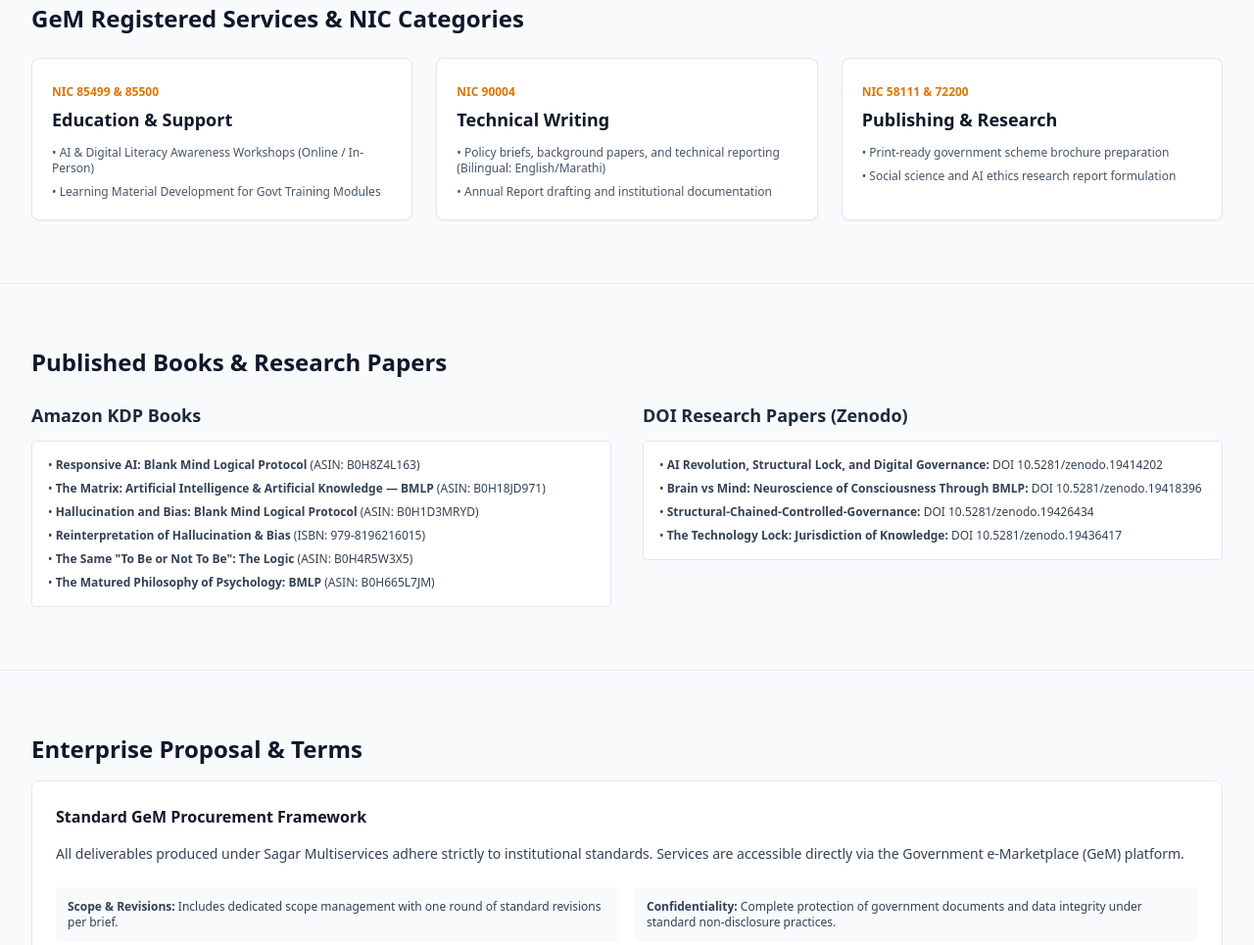
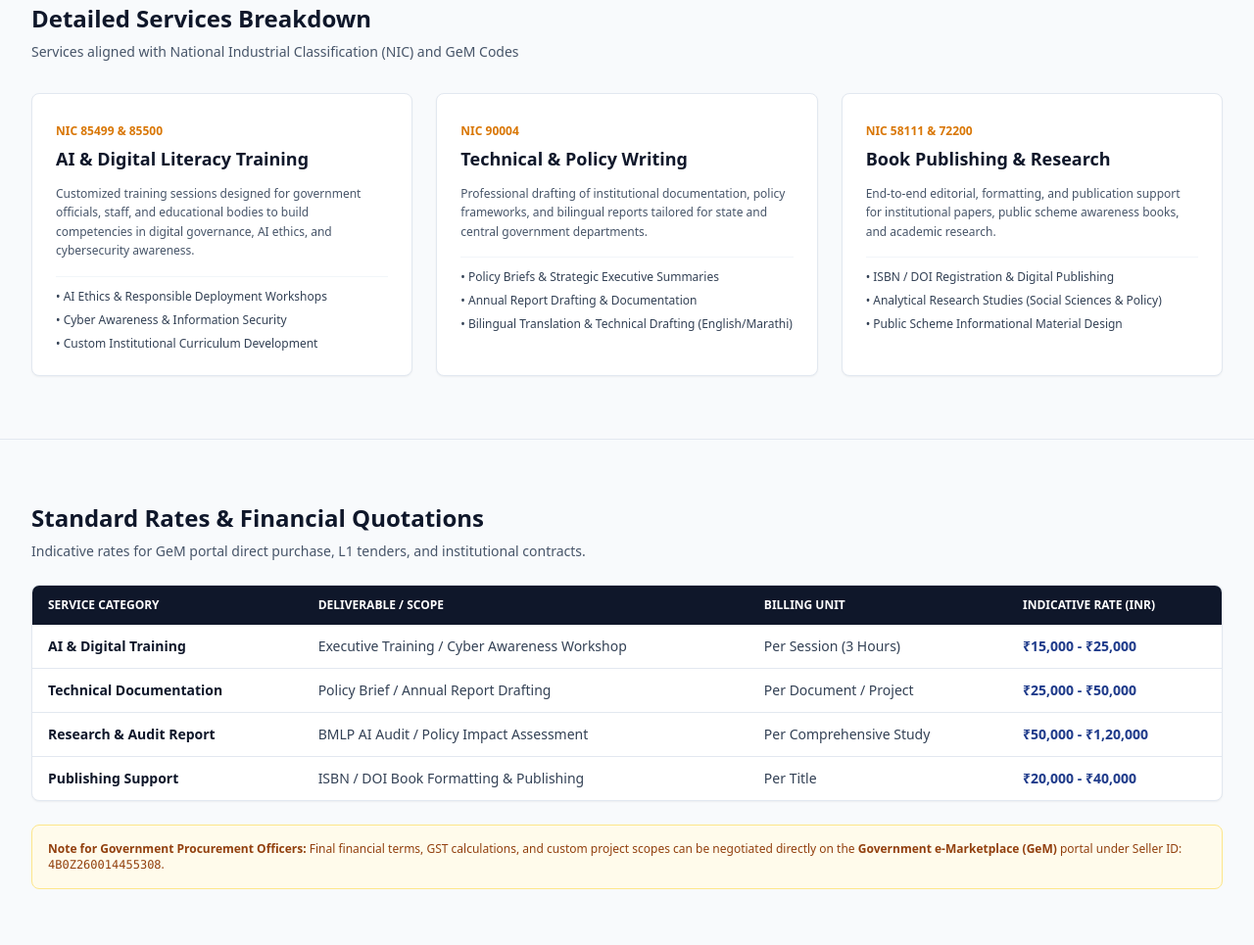
Before and after one commit to BlankMindLogicalAuditor/sagar-multiservices-research, a plain HTML site: page index.html in a window 1280 px wide. Shown: the part 1448-2413 px from the top of the page at 98% size. Drawn offline with nearby package versions, Linux system fonts and the light colour scheme.

Commit message:
index.html
Updated service descriptions and added rates section.

```diff
--- a/index.html
+++ b/index.html
@@ -17,7 +17,6 @@
     <!-- Header Navigation Bar -->
     <header class="sticky top-0 z-50 bg-white/95 backdrop-blur shadow-sm border-b border-slate-200">
         <div class="max-w-7xl mx-auto px-4 sm:px-6 lg:px-8 flex items-center justify-between h-20">
-            <!-- Brand / Logo -->
             <a href="#index" class="flex items-center gap-3">
                 <div class="w-10 h-10 rounded-full bg-blue-900 text-white flex items-center justify-center font-bold text-lg shadow">
                     SM
@@ -28,12 +27,12 @@
                 </div>
             </a>
 
-            <!-- Desktop Navigation Menu -->
             <nav class="hidden lg:flex items-center gap-6 text-sm font-medium text-slate-700">
                 <a href="#index" class="hover:text-blue-700 transition-colors">Index</a>
                 <a href="#about" class="hover:text-blue-700 transition-colors">About</a>
                 <a href="#research" class="hover:text-blue-700 transition-colors">Research</a>
                 <a href="#services" class="hover:text-blue-700 transition-colors">Services</a>
+                <a href="#rates" class="hover:text-blue-700 transition-colors">Rates & Pricing</a>
                 <a href="#publications" class="hover:text-blue-700 transition-colors">Publications</a>
                 <a href="#proposal" class="hover:text-blue-700 transition-colors">Proposal</a>
                 <a href="#certifications" class="hover:text-blue-700 transition-colors">Certifications</a>
@@ -54,7 +53,7 @@
                     SAGAR MULTISERVICES
                 </h1>
                 <p class="text-lg sm:text-xl text-slate-300 max-w-3xl mb-6">
-                    Research Assistance | Educational Support Services | Content Writing | Book Publishing
+                    Research Assistance | Educational Support Services | Technical Writing | Book Publishing
                 </p>
                 <div class="flex flex-wrap gap-4 text-xs sm:text-sm text-slate-400 border-t border-slate-700/60 pt-6">
                     <div><strong class="text-slate-200">SC Micro Enterprise</strong> Registered with Ministry of MSME, Govt. of India</div>
@@ -119,42 +118,107 @@
             </div>
         </section>
 
-        <!-- 4. SERVICES SECTION -->
+        <!-- 4. SERVICES SECTION (Detailed Breakdown) -->
         <section id="services" class="py-16 px-4 sm:px-6 lg:px-8 max-w-7xl mx-auto border-b border-slate-200">
-            <h2 class="text-2xl font-bold text-slate-900 mb-6">GeM Registered Services & NIC Categories</h2>
+            <h2 class="text-2xl font-bold text-slate-900 mb-2">Detailed Services Breakdown</h2>
+            <p class="text-slate-600 mb-8 text-sm">Services aligned with National Industrial Classification (NIC) and GeM Codes</p>
 
             <div class="grid md:grid-cols-3 gap-6">
-                <div class="bg-white p-5 rounded-lg border border-slate-200 shadow-sm">
+                <!-- Service 1 -->
+                <div class="bg-white p-6 rounded-lg border border-slate-200 shadow-sm">
                     <span class="text-xs font-bold text-amber-600 uppercase">NIC 85499 & 85500</span>
-                    <h3 class="font-bold text-lg text-slate-900 mt-1">Education & Support</h3>
-                    <ul class="text-xs text-slate-600 space-y-2 mt-3">
-                        <li>• AI & Digital Literacy Awareness Workshops (Online / In-Person)</li>
-                        <li>• Learning Material Development for Govt Training Modules</li>
+                    <h3 class="font-bold text-lg text-slate-900 mt-1 mb-3">AI & Digital Literacy Training</h3>
+                    <p class="text-xs text-slate-600 leading-relaxed mb-4">
+                        Customized training sessions designed for government officials, staff, and educational bodies to build competencies in digital governance, AI ethics, and cybersecurity awareness.
+                    </p>
+                    <ul class="text-xs text-slate-700 space-y-2 border-t border-slate-100 pt-3">
+                        <li>• AI Ethics & Responsible Deployment Workshops</li>
+                        <li>• Cyber Awareness & Information Security</li>
+                        <li>• Custom Institutional Curriculum Development</li>
                     </ul>
                 </div>
 
-                <div class="bg-white p-5 rounded-lg border border-slate-200 shadow-sm">
+                <!-- Service 2 -->
+                <div class="bg-white p-6 rounded-lg border border-slate-200 shadow-sm">
                     <span class="text-xs font-bold text-amber-600 uppercase">NIC 90004</span>
-                    <h3 class="font-bold text-lg text-slate-900 mt-1">Technical Writing</h3>
-                    <ul class="text-xs text-slate-600 space-y-2 mt-3">
-                        <li>• Policy briefs, background papers, and technical reporting (Bilingual: English/Marathi)</li>
-                        <li>• Annual Report drafting and institutional documentation</li>
+                    <h3 class="font-bold text-lg text-slate-900 mt-1 mb-3">Technical & Policy Writing</h3>
+                    <p class="text-xs text-slate-600 leading-relaxed mb-4">
+                        Professional drafting of institutional documentation, policy frameworks, and bilingual reports tailored for state and central government departments.
+                    </p>
+                    <ul class="text-xs text-slate-700 space-y-2 border-t border-slate-100 pt-3">
+                        <li>• Policy Briefs & Strategic Executive Summaries</li>
+                        <li>• Annual Report Drafting & Documentation</li>
+                        <li>• Bilingual Translation & Technical Drafting (English/Marathi)</li>
                     </ul>
                 </div>
 
-                <div class="bg-white p-5 rounded-lg border border-slate-200 shadow-sm">
+                <!-- Service 3 -->
+                <div class="bg-white p-6 rounded-lg border border-slate-200 shadow-sm">
                     <span class="text-xs font-bold text-amber-600 uppercase">NIC 58111 & 72200</span>
-                    <h3 class="font-bold text-lg text-slate-900 mt-1">Publishing & Research</h3>
-                    <ul class="text-xs text-slate-600 space-y-2 mt-3">
-                        <li>• Print-ready government scheme brochure preparation</li>
-                        <li>• Social science and AI ethics research report formulation</li>
+                    <h3 class="font-bold text-lg text-slate-900 mt-1 mb-3">Book Publishing & Research</h3>
+                    <p class="text-xs text-slate-600 leading-relaxed mb-4">
+                        End-to-end editorial, formatting, and publication support for institutional papers, public scheme awareness books, and academic research.
+                    </p>
+                    <ul class="text-xs text-slate-700 space-y-2 border-t border-slate-100 pt-3">
+                        <li>• ISBN / DOI Registration & Digital Publishing</li>
+                        <li>• Analytical Research Studies (Social Sciences & Policy)</li>
+                        <li>• Public Scheme Informational Material Design</li>
                     </ul>
                 </div>
             </div>
         </section>
 
-        <!-- 5. PUBLICATIONS SECTION -->
-        <section id="publications" class="py-16 px-4 sm:px-6 lg:px-8 max-w-7xl mx-auto border-b border-slate-200 bg-slate-50">
+        <!-- NEW: 5. RATES & PRICING SECTION -->
+        <section id="rates" class="py-16 px-4 sm:px-6 lg:px-8 max-w-7xl mx-auto border-b border-slate-200 bg-slate-50">
+            <h2 class="text-2xl font-bold text-slate-900 mb-2">Standard Rates & Financial Quotations</h2>
+            <p class="text-slate-600 mb-6 text-sm">Indicative rates for GeM portal direct purchase, L1 tenders, and institutional contracts.</p>
+
+            <div class="overflow-x-auto bg-white rounded-lg border border-slate-200 shadow-sm mb-6">
+                <table class="w-full text-left text-xs sm:text-sm text-slate-700">
+                    <thead class="bg-slate-900 text-white uppercase text-xs">
+                        <tr>
+                            <th class="py-3 px-4">Service Category</th>
+                            <th class="py-3 px-4">Deliverable / Scope</th>
+                            <th class="py-3 px-4">Billing Unit</th>
+                            <th class="py-3 px-4">Indicative Rate (INR)</th>
+                        </tr>
+                    </thead>
+                    <tbody class="divide-y divide-slate-200">
+                        <tr class="hover:bg-slate-50">
+                            <td class="py-3 px-4 font-semibold text-slate-900">AI & Digital Training</td>
+                            <td class="py-3 px-4">Executive Training / Cyber Awareness Workshop</td>
+                            <td class="py-3 px-4">Per Session (3 Hours)</td>
+                            <td class="py-3 px-4 font-bold text-blue-900">₹15,000 - ₹25,000</td>
+                        </tr>
+                        <tr class="hover:bg-slate-50">
+                            <td class="py-3 px-4 font-semibold text-slate-900">Technical Documentation</td>
+                            <td class="py-3 px-4">Policy Brief / Annual Report Drafting</td>
+                            <td class="py-3 px-4">Per Document / Project</td>
+                            <td class="py-3 px-4 font-bold text-blue-900">₹25,000 - ₹50,000</td>
+                        </tr>
+                        <tr class="hover:bg-slate-50">
+                            <td class="py-3 px-4 font-semibold text-slate-900">Research & Audit Report</td>
+                            <td class="py-3 px-4">BMLP AI Audit / Policy Impact Assessment</td>
+                            <td class="py-3 px-4">Per Comprehensive Study</td>
+                            <td class="py-3 px-4 font-bold text-blue-900">₹50,000 - ₹1,20,000</td>
+                        </tr>
+                        <tr class="hover:bg-slate-50">
+                            <td class="py-3 px-4 font-semibold text-slate-900">Publishing Support</td>
+                            <td class="py-3 px-4">ISBN / DOI Book Formatting & Publishing</td>
+                            <td class="py-3 px-4">Per Title</td>
+                            <td class="py-3 px-4 font-bold text-blue-900">₹20,000 - ₹40,000</td>
+                        </tr>
+                    </tbody>
+                </table>
+            </div>
+
+            <div class="bg-amber-50 border border-amber-200 p-4 rounded-lg text-xs text-amber-800">
+                <strong>Note for Government Procurement Officers:</strong> Final financial terms, GST calculations, and custom project scopes can be negotiated directly on the <strong>Government e-Marketplace (GeM)</strong> portal under Seller ID: <code>4B0Z260014455308</code>.
+            </div>
+        </section>
+
+        <!-- 6. PUBLICATIONS SECTION -->
+        <section id="publications" class="py-16 px-4 sm:px-6 lg:px-8 max-w-7xl mx-auto border-b border-slate-200">
             <h2 class="text-2xl font-bold text-slate-900 mb-6">Published Books & Research Papers</h2>
 
             <div class="grid md:grid-cols-2 gap-8">
@@ -182,8 +246,8 @@
             </div>
         </section>
 
-        <!-- 6. PROPOSAL SECTION -->
-        <section id="proposal" class="py-16 px-4 sm:px-6 lg:px-8 max-w-7xl mx-auto border-b border-slate-200">
+        <!-- 7. PROPOSAL SECTION -->
+        <section id="proposal" class="py-16 px-4 sm:px-6 lg:px-8 max-w-7xl mx-auto border-b border-slate-200 bg-slate-50">
             <h2 class="text-2xl font-bold text-slate-900 mb-4">Enterprise Proposal & Terms</h2>
             <div class="bg-white p-6 rounded-lg border border-slate-200 text-sm text-slate-700 space-y-4">
                 <h3 class="font-bold text-slate-900 text-base">Standard GeM Procurement Framework</h3>
@@ -201,8 +265,8 @@
             </div>
         </section>
 
-        <!-- 7. CERTIFICATIONS SECTION -->
-        <section id="certifications" class="py-16 px-4 sm:px-6 lg:px-8 max-w-7xl mx-auto border-b border-slate-200 bg-slate-50">
+        <!-- 8. CERTIFICATIONS SECTION -->
+        <section id="certifications" class="py-16 px-4 sm:px-6 lg:px-8 max-w-7xl mx-auto border-b border-slate-200">
             <h2 class="text-2xl font-bold text-slate-900 mb-2">Key Executive Certifications</h2>
             <p class="text-slate-600 mb-6 text-sm">Selected institutional credentials out of 27 completed professional certifications</p>
 
@@ -234,8 +298,8 @@
             </div>
         </section>
 
-        <!-- 8. COLLABORATION SECTION -->
-        <section id="collaboration" class="py-16 px-4 sm:px-6 lg:px-8 max-w-7xl mx-auto border-b border-slate-200">
+        <!-- 9. COLLABORATION SECTION -->
+        <section id="collaboration" class="py-16 px-4 sm:px-6 lg:px-8 max-w-7xl mx-auto border-b border-slate-200 bg-slate-50">
             <h2 class="text-2xl font-bold text-slate-900 mb-4">Institutional & Government Collaboration</h2>
             <p class="text-slate-700 text-sm leading-relaxed mb-6">
                 Sagar Multiservices collaborates with government offices, municipal bodies, zilla parishads, planning units, and public institutions to deliver specialized workshops, research studies, and policy content.
@@ -245,7 +309,7 @@
             </div>
         </section>
 
-        <!-- 9. CONTACT SECTION -->
+        <!-- 10. CONTACT SECTION -->
         <section id="contact" class="py-16 px-4 sm:px-6 lg:px-8 max-w-7xl mx-auto">
             <h2 class="text-2xl font-bold text-slate-900 mb-6">Contact & Details</h2>
 
```
